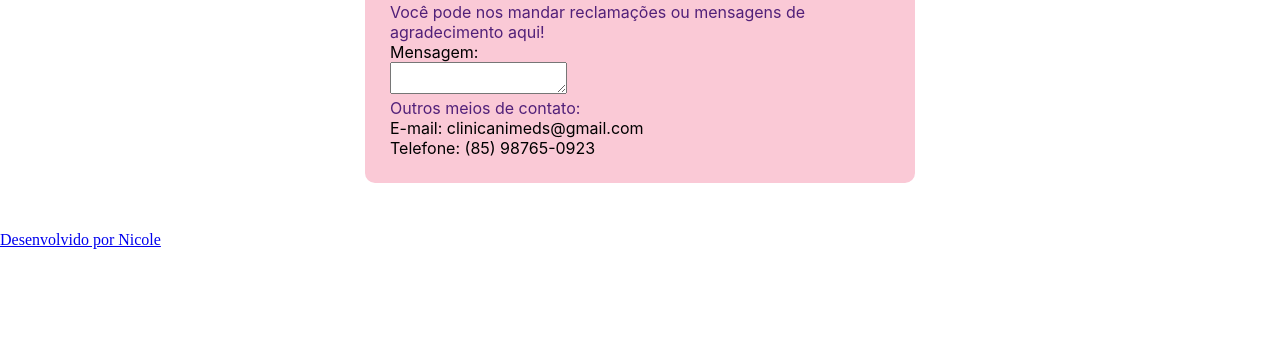
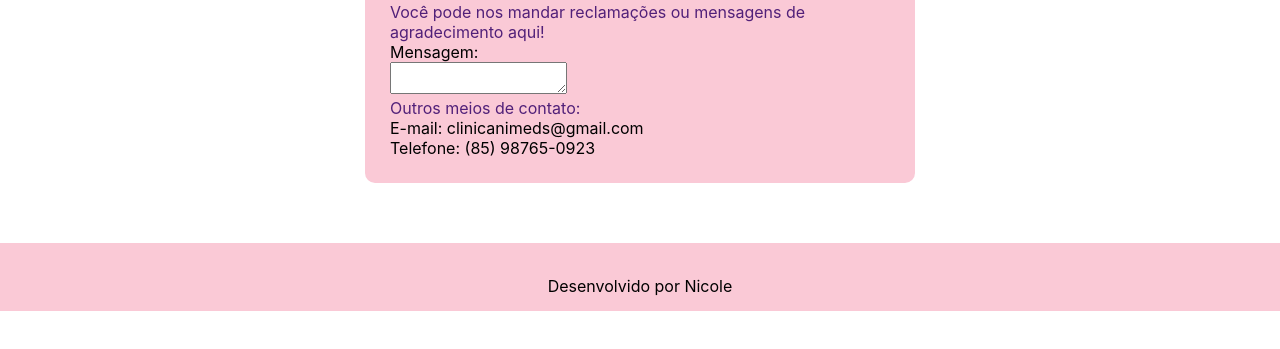
Before and after one commit to nicwhalen/Nimeds-Web2, a plain HTML site: page fale.html in a window 1280 px wide. Shown: the part 103-452 px from the top of the page. Drawn offline with Linux system fonts and the light colour scheme.

Commit message:
Update fale.css

```diff
--- a/fale.css
+++ b/fale.css
@@ -95,3 +95,23 @@ ul li:hover ul {
   border-radius: 10px;
   padding: 25px;
 }
+
+footer{
+  margin-top: 60px;
+  background-color: rgb(250, 201, 214);
+  transition-duration: 0.6s;
+  margin-bottom: 0 auto;
+}
+
+footer:hover {
+  background-color: rgb(243, 177, 194);
+}
+
+footer a {
+  text-decoration: none;
+  font-family: -apple-system, BlinkMacSystemFont, 'Segoe UI', Roboto, Oxygen, Ubuntu, Cantarell, 'Open Sans', 'Helvetica Neue', sans-serif;
+  color:black;
+  display: block;
+  text-align: center;
+  padding: 15px 15px;
+}
```
